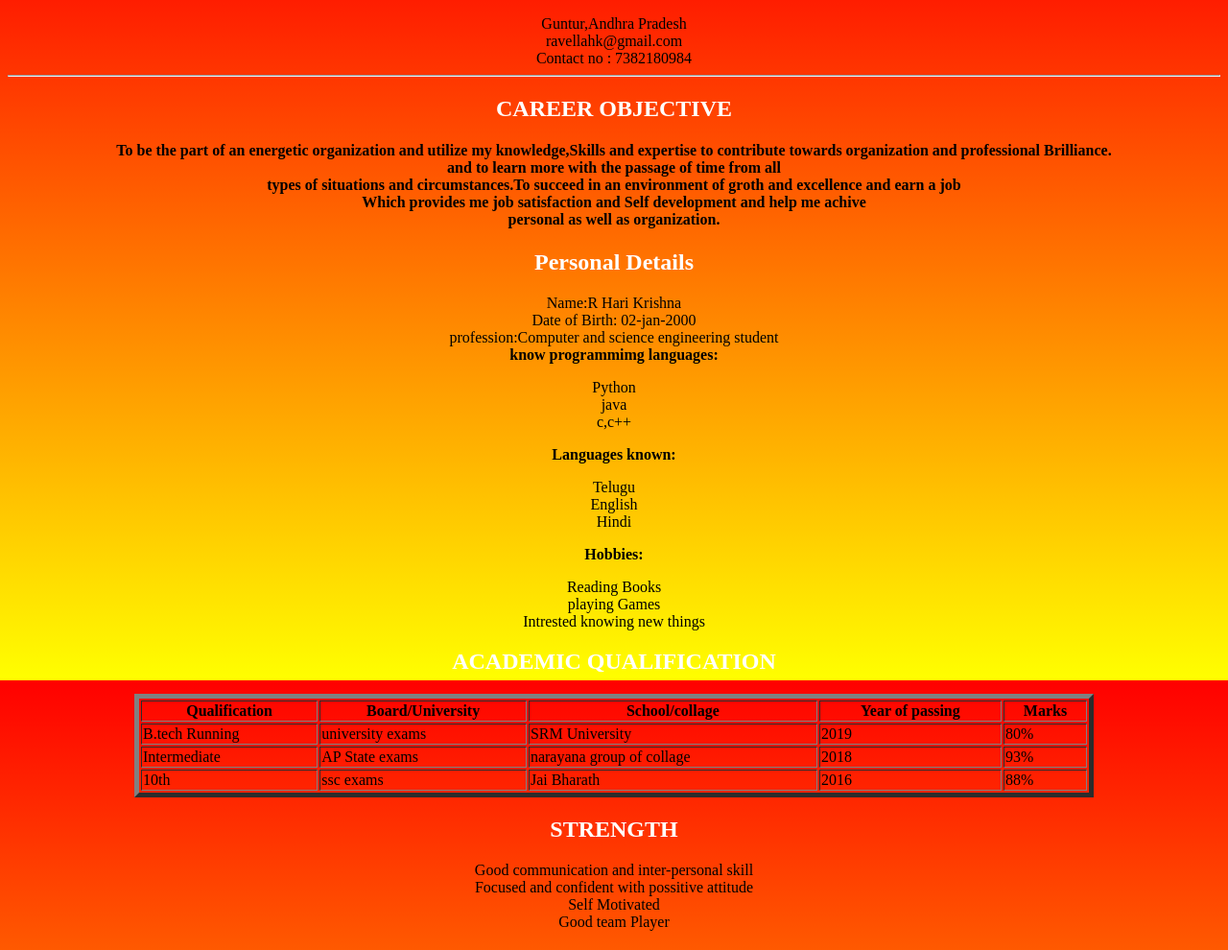
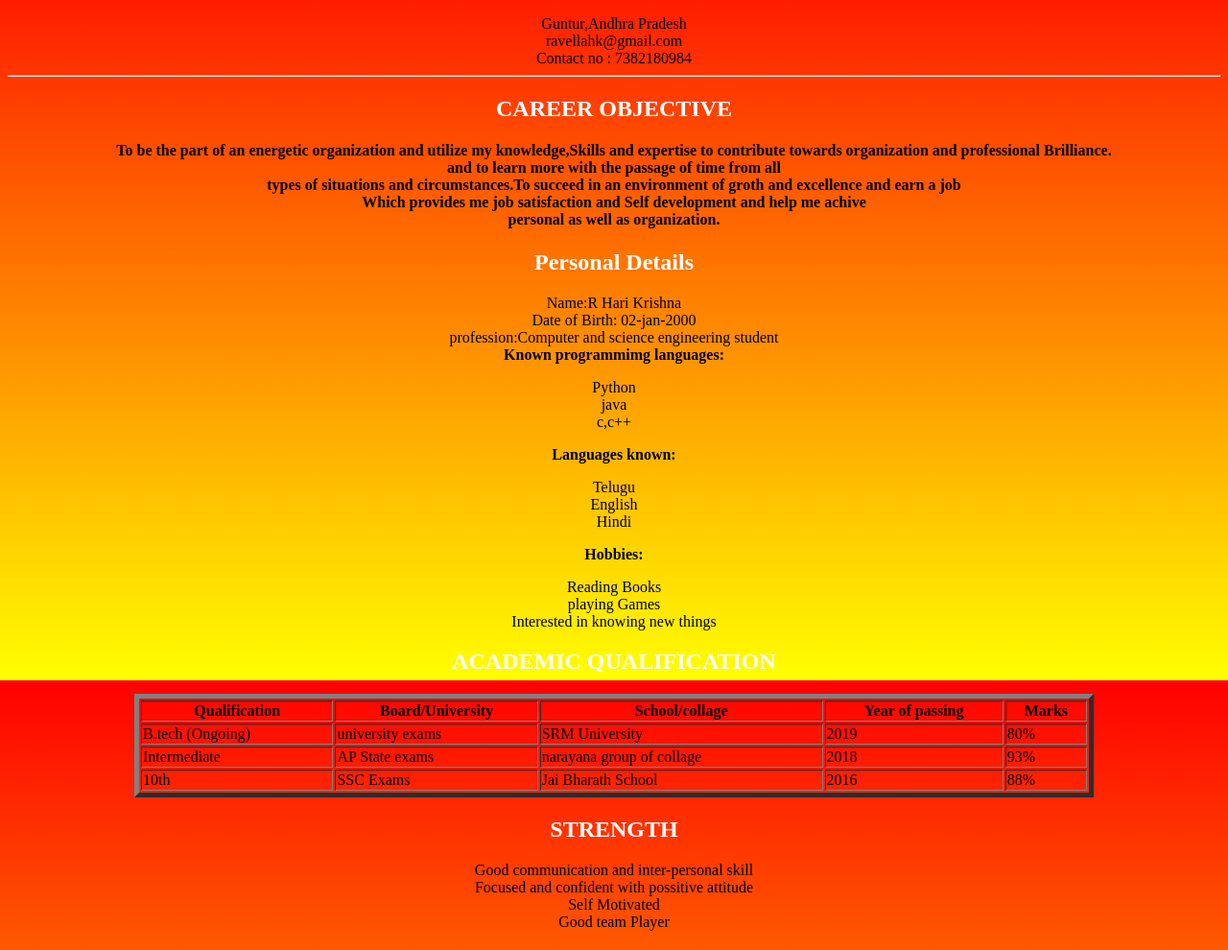
Before and after one commit to ravellahk/Web-tech, a plain HTML site: page 610.html in a window 1280 px wide. Shown: the part 91-1081 px from the top of the page at 96% size. Drawn offline with Linux system fonts and the light colour scheme.

Commit message:
Update and rename index.html to 610.html

```diff
--- a/index.html
+++ b/610.html
@@ -38,7 +38,7 @@ Personal Details
   <p>Name:R Hari Krishna<br>
     Date of Birth: 02-jan-2000<br>
    profession:Computer and science engineering student<br>
-<B>know programmimg languages:</B>
+<B>Known programmimg languages:</B>
 
 				    <p>Python<br>
 				    java<br>
@@ -55,7 +55,7 @@ Personal Details
 
            		<p>Reading Books<br>
 			playing Games<br>
-			Intrested knowing new things<br></p>
+			Interested in knowing new things<br></p>
 
 
 <h2>
@@ -72,7 +72,7 @@ Personal Details
      <th>Marks</th>
 </tr>
 <tr>
-     <td>B.tech Running</td>
+     <td>B.tech (Ongoing)</td>
      <td>university exams</td>
      <td>SRM University</td>
      <td>2019</td>
@@ -87,8 +87,8 @@ Personal Details
 </tr>
 <tr>
      <td>10th</td>
-     <td>ssc exams</td>
-     <td>Jai Bharath </td>
+     <td>SSC Exams</td>
+     <td>Jai Bharath School </td>
      <td>2016</td>
      <td>88%</td>
 </tr>
```
